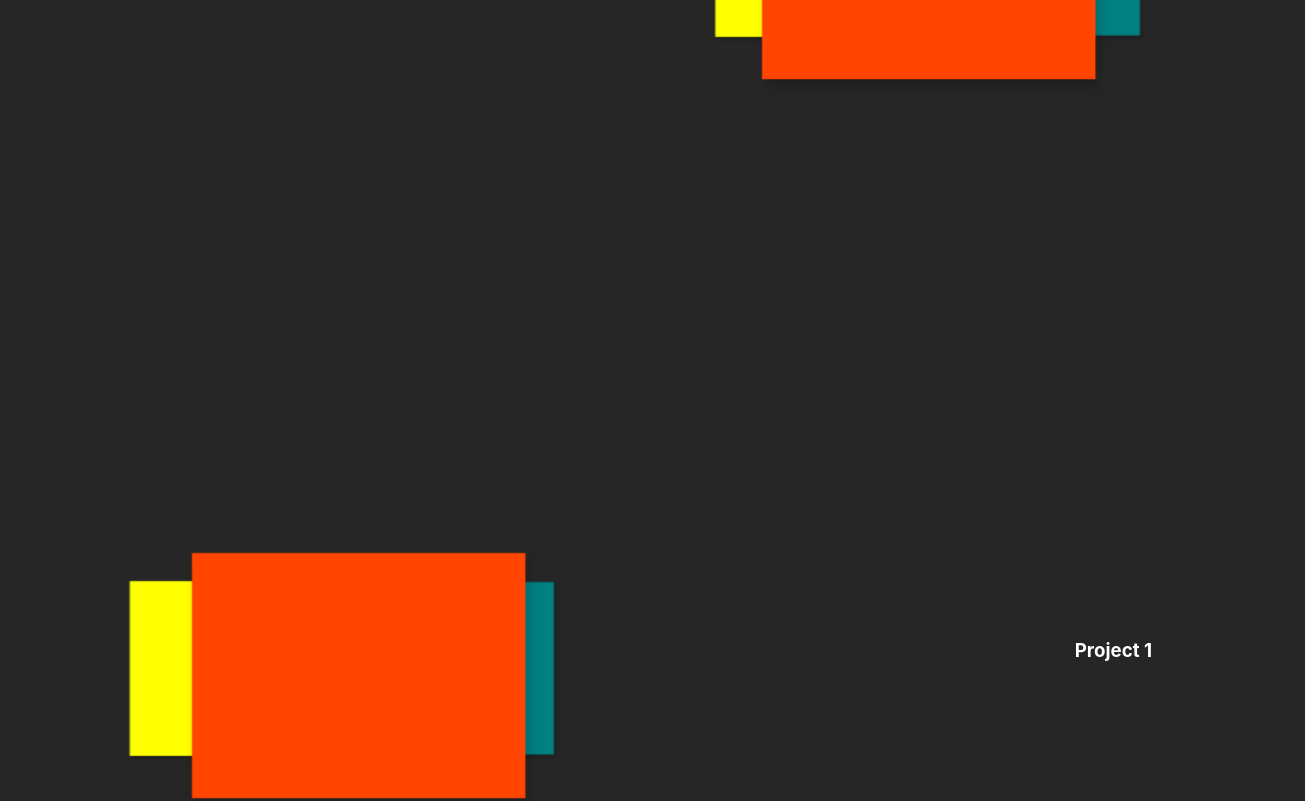
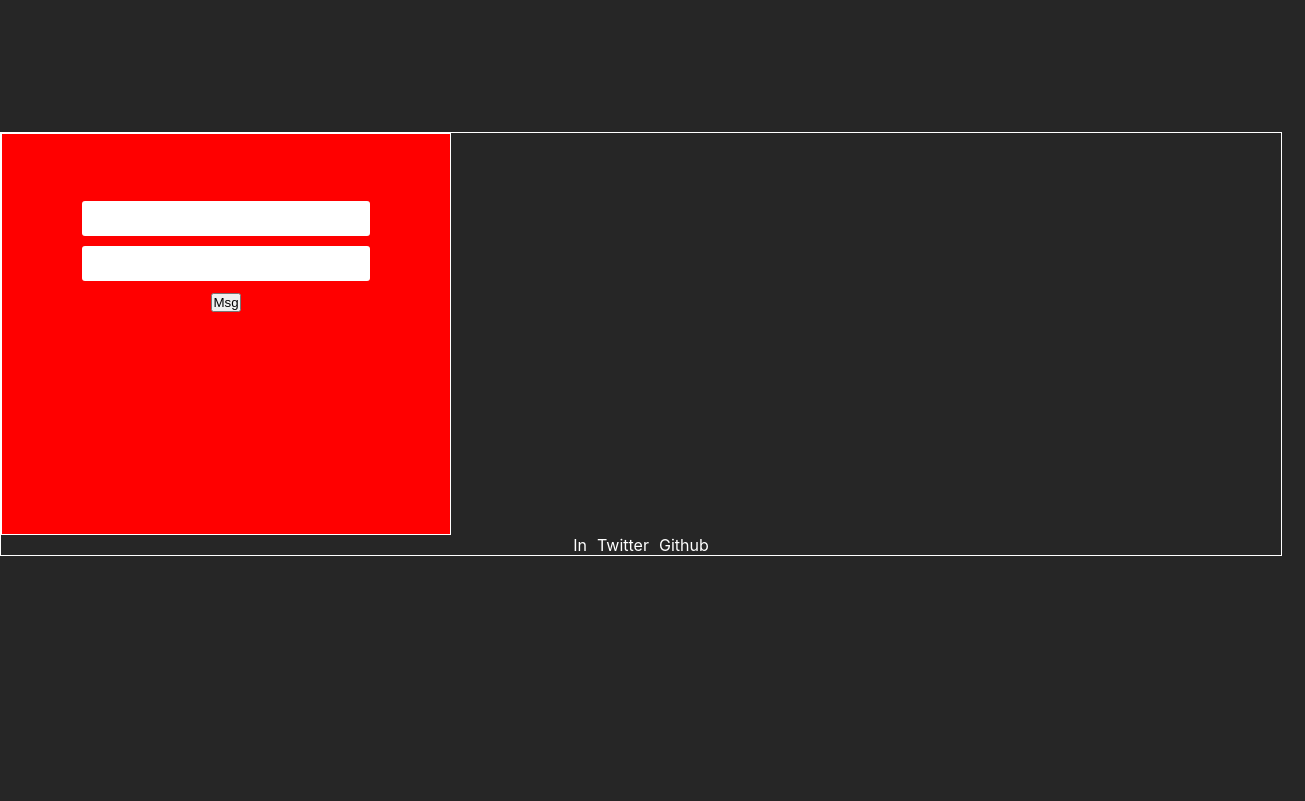
Before and after one commit to shilpashingnapure/Portfoli, a React (Create React App) app: page / in a window 1280 px wide. Shown: the part 2080-2881 px from the top of the page, 1305 px wide, since content can reach past the window. After the commit the page ends 2636 px from the top, so only its background shows below. Built offline with nearby package versions, Linux system fonts and the light colour scheme.

Commit message:
form layout

```diff
--- a/src/App.js
+++ b/src/App.js
@@ -1,29 +1,22 @@
-import logo from "./logo.svg";
-import "./App.css";
-import Navbar from "./components/navbar.js";
-import Header from "./components/header.js";
-import About from "./components/about";
-import TechStack from "./components/techstack";
-import Top from "./components/top_project";
-import Projects from "./components/project";
-import Footer from "./components/footer";
-import Contact from "./components/contact";
+import logo from './logo.svg';
+import './App.css';
+import Navbar from './components/navbar.js'
+import Header from './components/header.js';
+import About from './components/about';
+import TechStack from './components/techstack';
+import Projects from './components/project';
+import Footer from './components/footer';
 function App() {
   return (
     <div>
-      <Navbar />
-      <Header />
-      <About />
-      <TechStack />
-      <Top />
-      <div className="top_left">
-        <Top />
-      </div>
-      <Top />
-      <Projects />
-      <Contact />
-      <Footer />
+      <Navbar/>
+      <Header/>
+      <About/>
+      <TechStack/>
+      <Projects/>
+      <Footer/>
     </div>
+
   );
 }
 
--- a/src/components/contact.js
+++ /dev/null
@@ -1,5 +0,0 @@
-function Contact() {
-  return <div>Hellow</div>;
-}
-
-export default Contact;
--- a/src/components/footer.js
+++ b/src/components/footer.js
@@ -1,8 +1,12 @@
+import Form from "./from";
 function Footer() {
   return (
     <div class="footer">
+      <Form />
       <div class="footer__div">
-        <div>Designed by shilpa shingnapure</div>
+        <div>In</div>
+        <div>Twitter</div>
+        <div>Github</div>
       </div>
     </div>
   );
--- /dev/null
+++ b/src/components/from.js
@@ -0,0 +1,32 @@
+import { useEffect, useState } from "react";
+import "../styles/form.css";
+function Form() {
+  const [turn, setturn] = useState(false);
+  console.log(turn);
+  return (
+    <div className={turn ? "form form-face" : "form"}>
+      <div className="form-side form-front">
+        <form>
+          <input type="text" />
+          <input type="text" />
+          <button
+            onClick={(e) => {
+              e.preventDefault();
+              setturn(!turn);
+            }}
+          >
+            Msg
+          </button>
+        </form>
+      </div>
+      <div className="form-side form-back">
+        <form>
+          <textarea></textarea>
+          <button>Send</button>
+        </form>
+      </div>
+    </div>
+  );
+}
+
+export default Form;
--- a/src/components/project.js
+++ b/src/components/project.js
@@ -11,9 +11,6 @@ function Projects() {
     speed: 500,
     slidesToShow: 3,
     slidesToScroll: 1,
-    arrows: false,
-    centerMode: true,
-    centerPadding: "80px",
   };
 
   const [item, setitem] = useState(null);
--- a/src/components/top_project.js
+++ /dev/null
@@ -1,19 +0,0 @@
-import "../styles/topProject.css";
-function Top() {
-  return (
-    <div className="top-Projects">
-      <div>
-        <h3>Project 1</h3>
-      </div>
-      <div>
-        <div className="project-imges">
-          <div className="card img-1"></div>
-          <div className="card img-2"></div>
-          <div className="card img-3"></div>
-        </div>
-      </div>
-    </div>
-  );
-}
-
-export default Top;
--- /dev/null
+++ b/src/styles/form.css
@@ -0,0 +1,51 @@
+.form {
+  width: 35%;
+  border: 1px solid #fff;
+  perspective: 500px;
+  height: 50vh;
+  text-align: center;
+  position: relative;
+}
+
+.form-side {
+  width: 100%;
+  height: 50vh;
+  backface-visibility: hidden;
+  position: absolute;
+  top: 0;
+  left: 0;
+  transition: all 0.8s ease;
+}
+
+.form-front {
+  background-color: red;
+}
+.form-front form {
+  margin-top: 15%;
+}
+
+.form-back {
+  transform: rotateY(180deg);
+  background-color: yellow;
+}
+
+.form-face .form-front {
+  transform: rotateY(-180deg);
+}
+.form-face .form-back {
+  transform: rotateY(0);
+}
+
+.form input {
+  width: 60%;
+  display: block;
+  padding: 10px;
+  margin: auto;
+  margin-bottom: 10px;
+  border-radius: 3px;
+  border: none;
+}
+
+.form input:focus {
+  outline: none;
+}
```
